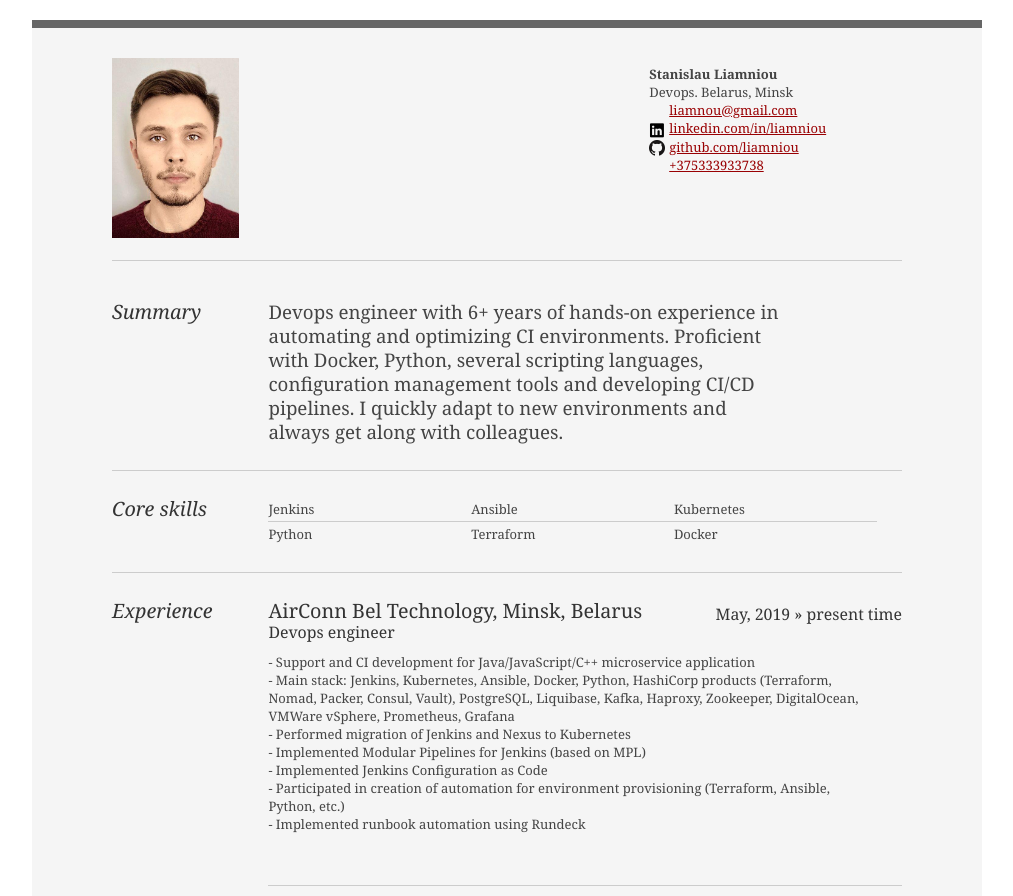
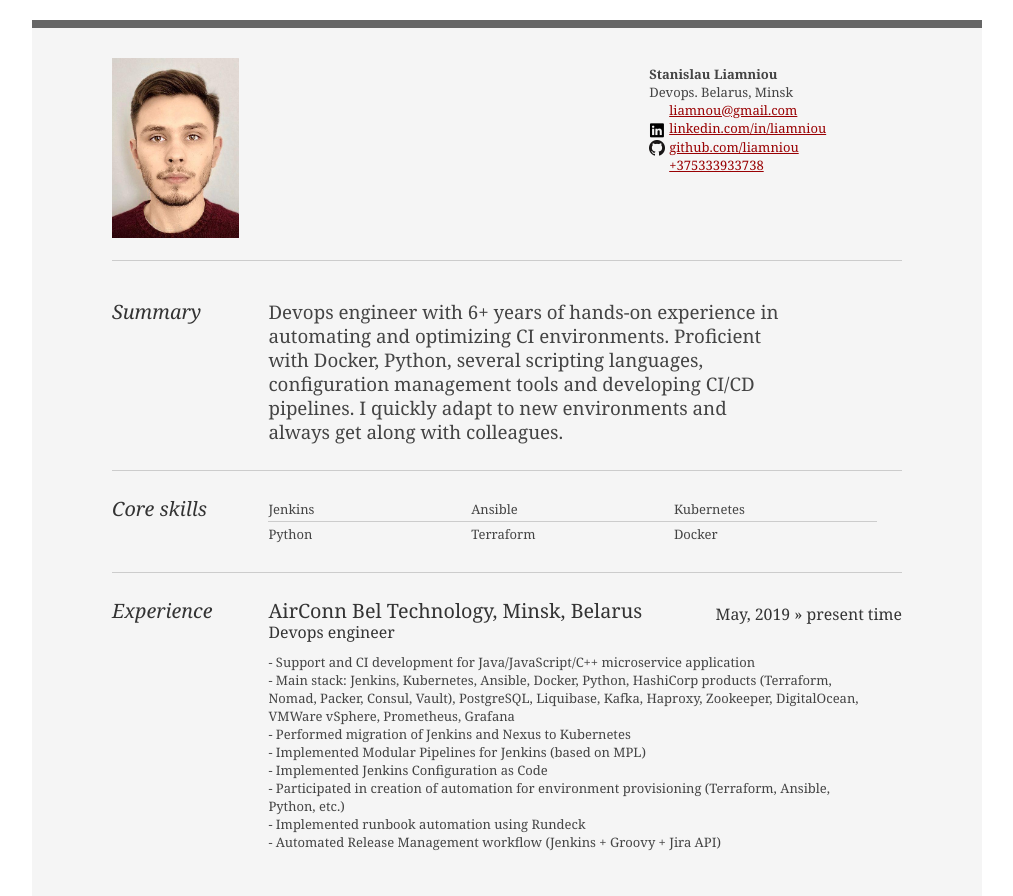
Before and after one commit to liamniou/liamniou.github.io, a plain HTML site: page index.html in a window 1280 px wide. Shown: the top 896 px of the page, without its empty margins (133-1146 px from the left). Drawn offline with Linux system fonts and the light colour scheme.

Commit message:
Add RM automation

```diff
--- a/index.html
+++ b/index.html
@@ -97,7 +97,8 @@
 									- Implemented Modular Pipelines for Jenkins (based on MPL)<br/>
 									- Implemented Jenkins Configuration as Code<br/>
 									- Participated in creation of automation for environment provisioning (Terraform, Ansible, Python, etc.)<br/>
-									- Implemented runbook automation using Rundeck
+									- Implemented runbook automation using Rundeck<br/>
+									- Automated Release Management workflow (Jenkins + Groovy + Jira API)
 								</p>
 							</div>
 							<div class="job">
```
